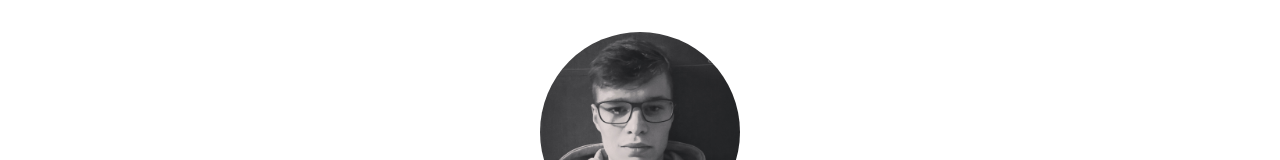
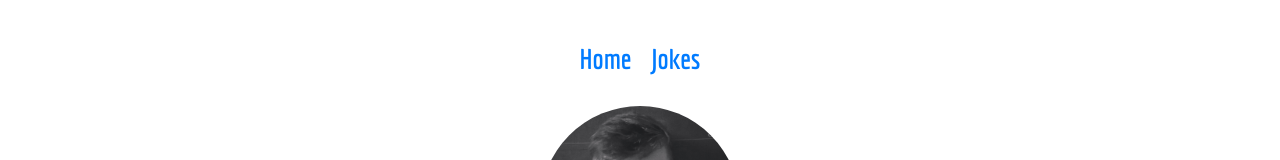
Before and after one commit to mjaniczko/Portfolio-React, a React (Create React App) app: page / in a window 1280 px wide. Shown: the top 160 px of the page. Built offline with nearby package versions, Linux system fonts and the light colour scheme.

Commit message:
Adding HOC Header into Route elements

```diff
--- a/src/index.js
+++ b/src/index.js
@@ -4,14 +4,15 @@ import { Router, Switch, Route } from 'react-router-dom';
 import createBrowserHistory from 'history/createBrowserHistory';
 import App from './components/App';
 import Jokes from './components/Jokes';
+import Header from './components/Header';
 import './index.css';
 
 
 ReactDOM.render(
   <Router history={createBrowserHistory()}>
     <Switch>
-      <Route exact path='/' component={App} />
-      <Route path='/jokes' component={Jokes} />
+      <Route exact path='/' render={ () => <Header><App /></Header> } />
+      <Route path='/jokes' render={ () => <Header><Jokes /></Header> } />
     </Switch>
   </Router>,
   document.getElementById('root')
```
